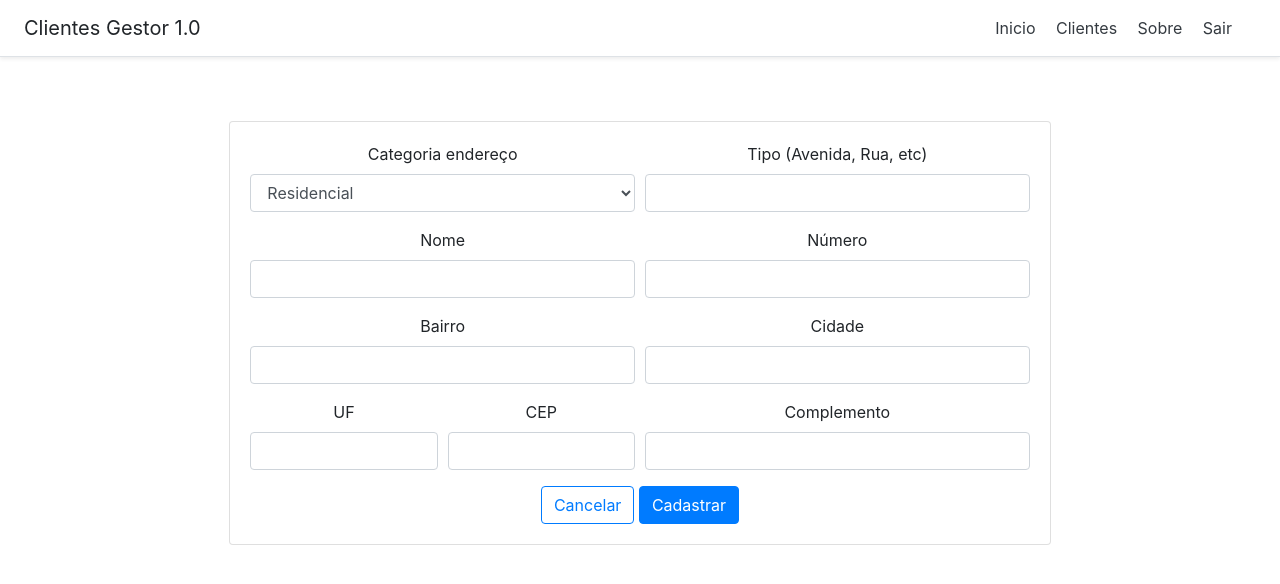
After one commit to douglascarlos-dev/Clientes-Gestor, a PHP site: template view/address_new.php in a window 1280 px wide. The commit adds this page. Shown: the top 584 px of the page. Run offline with PHP 8.4, Linux system fonts and the light colour scheme; the template is opened without the code that fills it, so the values that code supplies are empty; some libraries are stand-ins or nearby versions.

Commit message:
:sparkles: Adição do Formulário endereço . Close enhancement on issue #1

```diff
--- a/model/clienteModel.php
+++ b/model/clienteModel.php
@@ -69,6 +69,12 @@ class Cliente extends Connection {
         return $consulta;
     }
 
+    function get_cliente_address($id){
+        $id = (string) $id;
+        $consulta = $this->database_select_all_var('view_address', 'cpf', $id);
+        return $consulta;
+    }
+
     function post_cliente_new($valor1, $valor2, $valor3, $valor4, $valor5, $valor6){
         $consulta = $this->database_insert('clientes', $valor1, $valor2, $valor3, $valor4, $valor5, $valor6);
         return $consulta;
--- /dev/null
+++ b/view/address_new.php
@@ -0,0 +1,108 @@
+<!doctype html>
+<html lang="pt-br">
+  <head>
+    <!-- Required meta tags -->
+    <meta charset="utf-8">
+    <meta name="viewport" content="width=device-width, initial-scale=1, shrink-to-fit=no">
+
+    <!-- Bootstrap CSS -->
+    <link rel="stylesheet" href="<?php echo URLROOT; ?>/css/bootstrap.min.css" crossorigin="anonymous">
+
+    <title>Sistema 1.0</title>
+  </head>
+  <body>
+  <?php require_once 'menu.php'; ?>
+
+  <div class="px-3 py-3 pt-md-5 pb-md-4 mx-auto text-center col-md-8 order-md-1">
+
+  <div class="alert alert-danger d-none" role="alert" id="myDIV">Certifique-se de que todos os campos estão preenchidos e tente novamente.</div>
+
+<div class="card">
+<div class="card-body">
+<form name="register" action="<?php echo URLROOT; ?>/address/save/<?php echo $cpf; ?>" method="post">
+  <div class="form-row">
+    <div class="form-group col-md-6">
+      <label for="inputCategoria">Categoria endereço</label>
+      <select id="selectCategoria" name="address_category" class="form-control">
+          <option value='Residencial' name='Residencial' selected>Residencial</option>
+          <option value='Comercial' name='Comercial'>Comercial</option>
+          <option value='Caixa postal' name='Caixa postal'>Caixa postal</option>
+      </select>
+    </div>
+    <div class="form-group col-md-6">
+      <label for="inputTipo">Tipo (Avenida, Rua, etc)</label>
+      <input type="text" class="form-control" id="inputTipo" name="type" maxlength="20">
+    </div>
+  </div>
+  <div class="form-row">
+    <div class="form-group col-md-6">
+      <label for="inputNome">Nome</label>
+      <input type="text" class="form-control" id="inputNome" name="name" maxlength="100">
+    </div>
+    <div class="form-group col-md-6">
+      <label for="inputNumero">Número</label>
+      <input type="text" class="form-control" id="inputNumero" name="number" maxlength="10">
+    </div>
+  </div>
+  <div class="form-row">
+    <div class="form-group col-md-6">
+      <label for="inputBairro">Bairro</label>
+      <input type="text" class="form-control" id="inputBairro" name="district" maxlength="100">
+    </div>
+    <div class="form-group col-md-6">
+      <label for="inputCidade">Cidade</label>
+      <input type="text" class="form-control" id="inputCidade" name="city" maxlength="100">
+    </div>
+  </div>
+  <div class="form-row">
+    <div class="form-group col-md-3">
+      <label for="inputUF">UF</label>
+      <input type="text" class="form-control" id="inputUF" name="state" maxlength="2">
+    </div>
+    <div class="form-group col-md-3">
+      <label for="inputCEP">CEP</label>
+      <input type="text" class="form-control" id="inputCEP" name="zip_code" maxlength="8">
+    </div>
+    <div class="form-group col-md-6">
+      <label for="inputComplemento">Complemento</label>
+      <input type="text" class="form-control" id="inputComplemento" name="complement" maxlength="60">
+    </div>
+  </div>
+
+  <a class="btn btn-outline-primary" href="<?php echo ENDERECO; ?>/clientes/editar/<?php echo $cpf; ?>" role="button">Cancelar</a>
+  <button type="submit" class="btn btn-primary">Cadastrar</button>
+
+</form>
+
+</div>
+
+</div>
+</div>
+
+<script
+    type="text/javascript"
+    src="<?php echo URLROOT; ?>/js/jquery-3.5.1.slim.min.js"
+
+  ></script>
+<script src="<?php echo URLROOT; ?>/js/bootstrap.bundle.min.js" crossorigin="anonymous"></script>
+
+
+    <script type="text/javascript">
+    $(document).ready(function () {
+
+        $('form[name="register"]').on("submit", function (e) {
+
+            var usertelefone = $(this).find('input[name="name"]');
+
+            if ($.trim(usertelefone.val()) === "") {
+                $("#myDIV").removeClass('d-none');
+                e.preventDefault();
+            } else {
+                $("#myDIV").addClass('d-none');
+            }
+        });
+
+    });
+    </script>
+</body>
+</html>
```
Also changed, not shown: controller/AddressController.php (added, +47 -0 lines), model/addressModel.php (+12 -2 lines), view/clientes_editar.php (+106 -10 lines).
